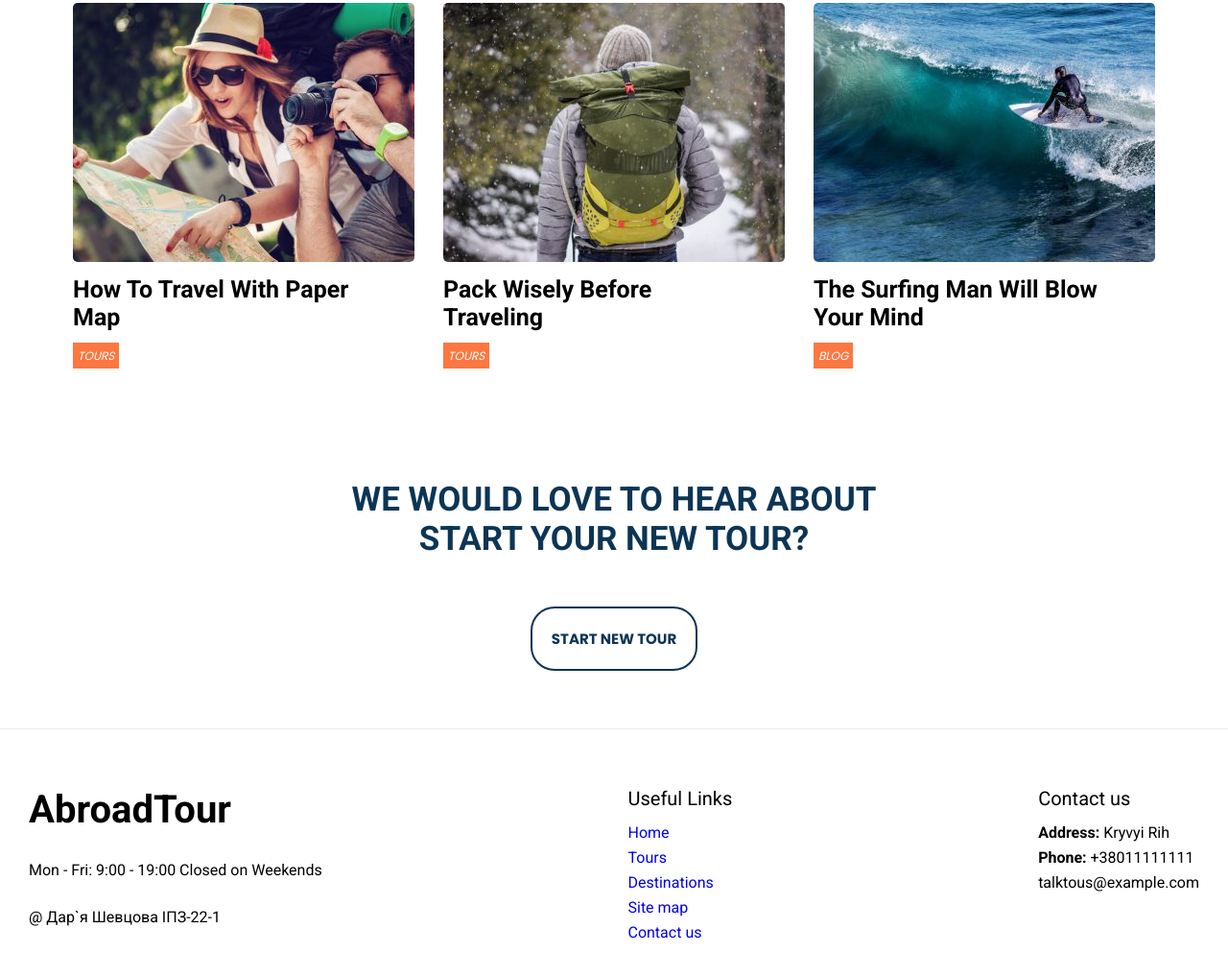
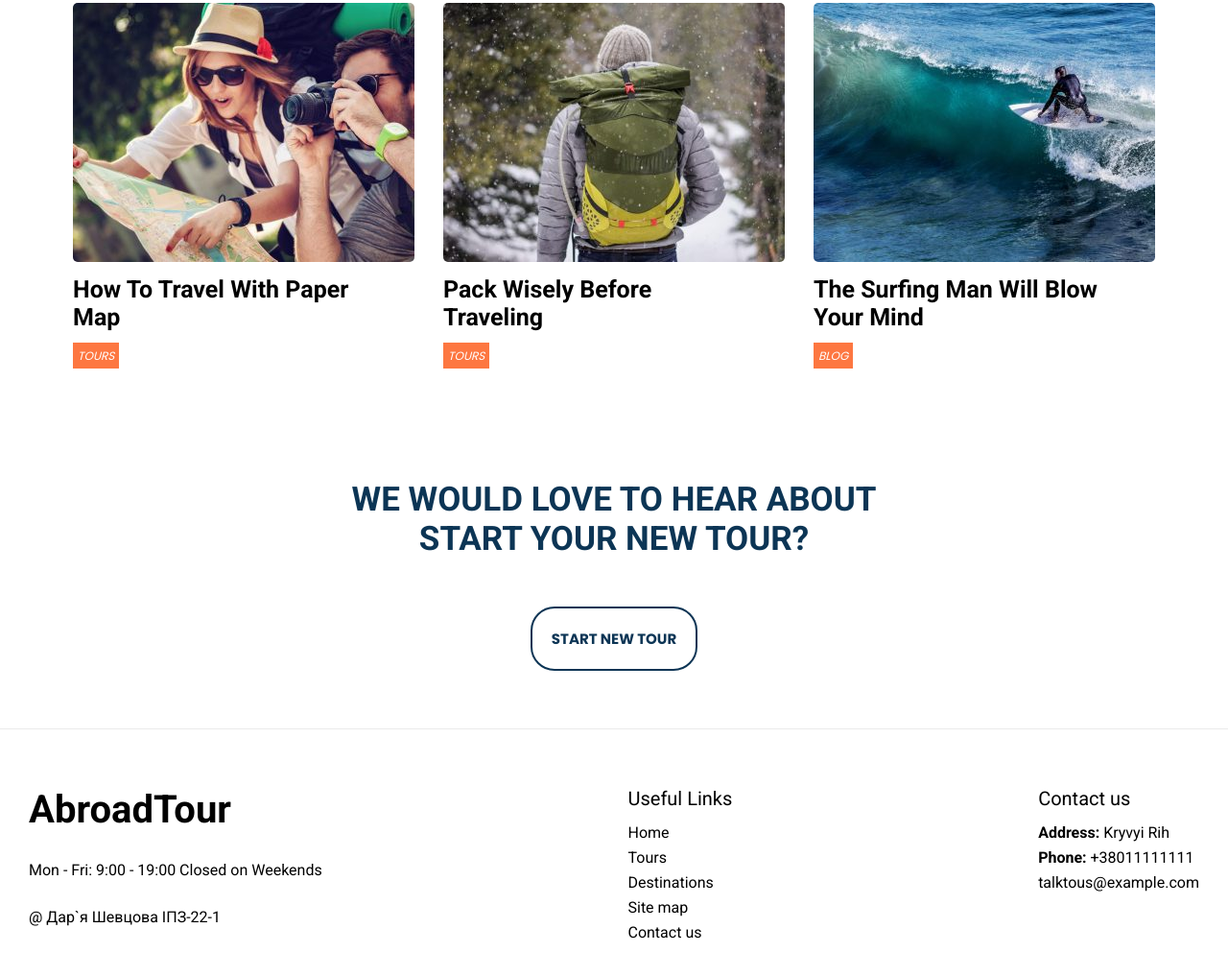
Before and after one commit to Alumetriz/travel-site, a plain HTML site: page pages/main/index.html in a window 1280 px wide. Shown: the part 2764-3781 px from the top of the page at 96% size. Drawn offline with Linux system fonts and the light colour scheme.

Commit message:
feat: add color for useful links items

```diff
--- a/modules/styles/footer.css
+++ b/modules/styles/footer.css
@@ -26,4 +26,7 @@
     flex-direction: column;
     gap: 7px;
 }
+.useful-links__list li a {
+    color: black;
+}
 /*footer*/
```
